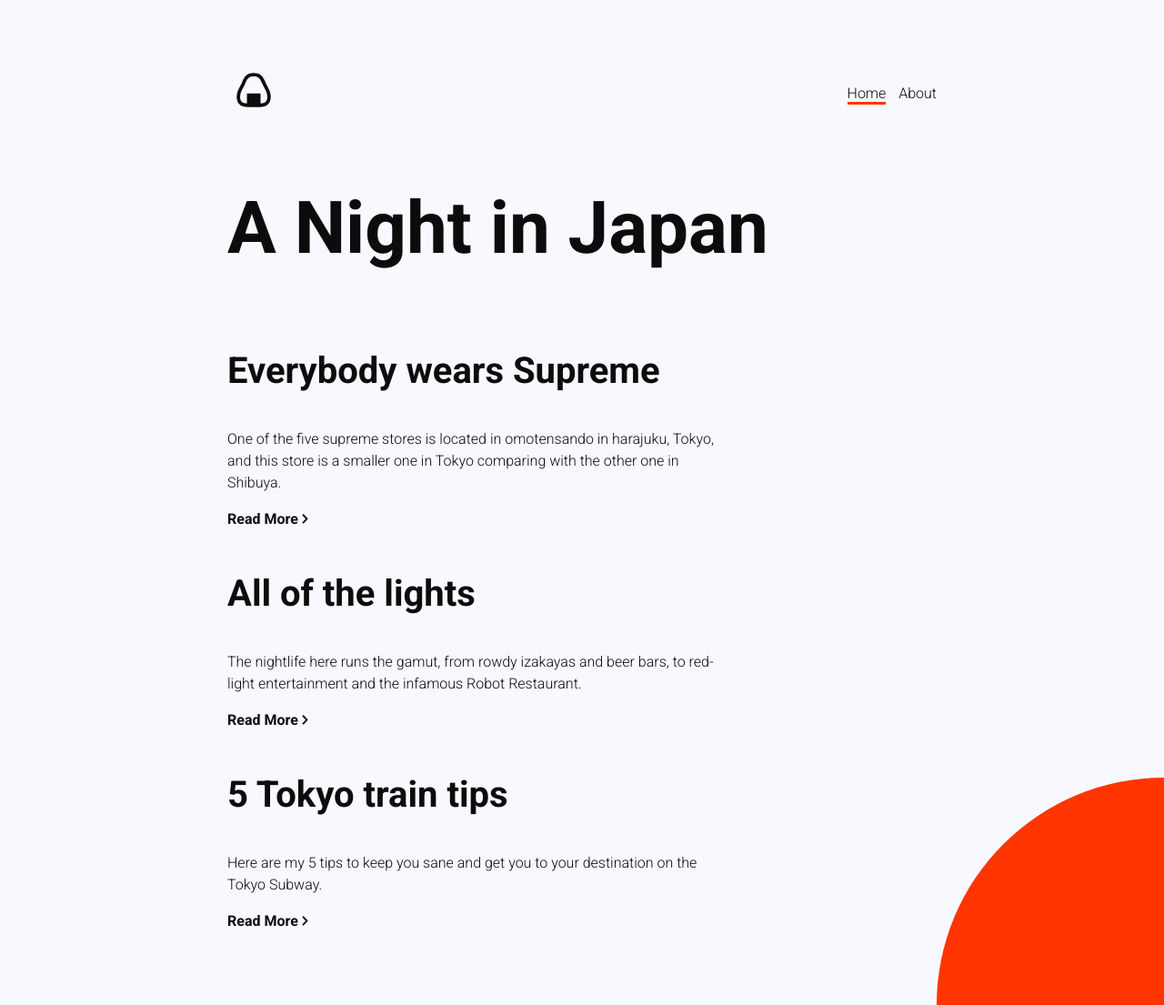
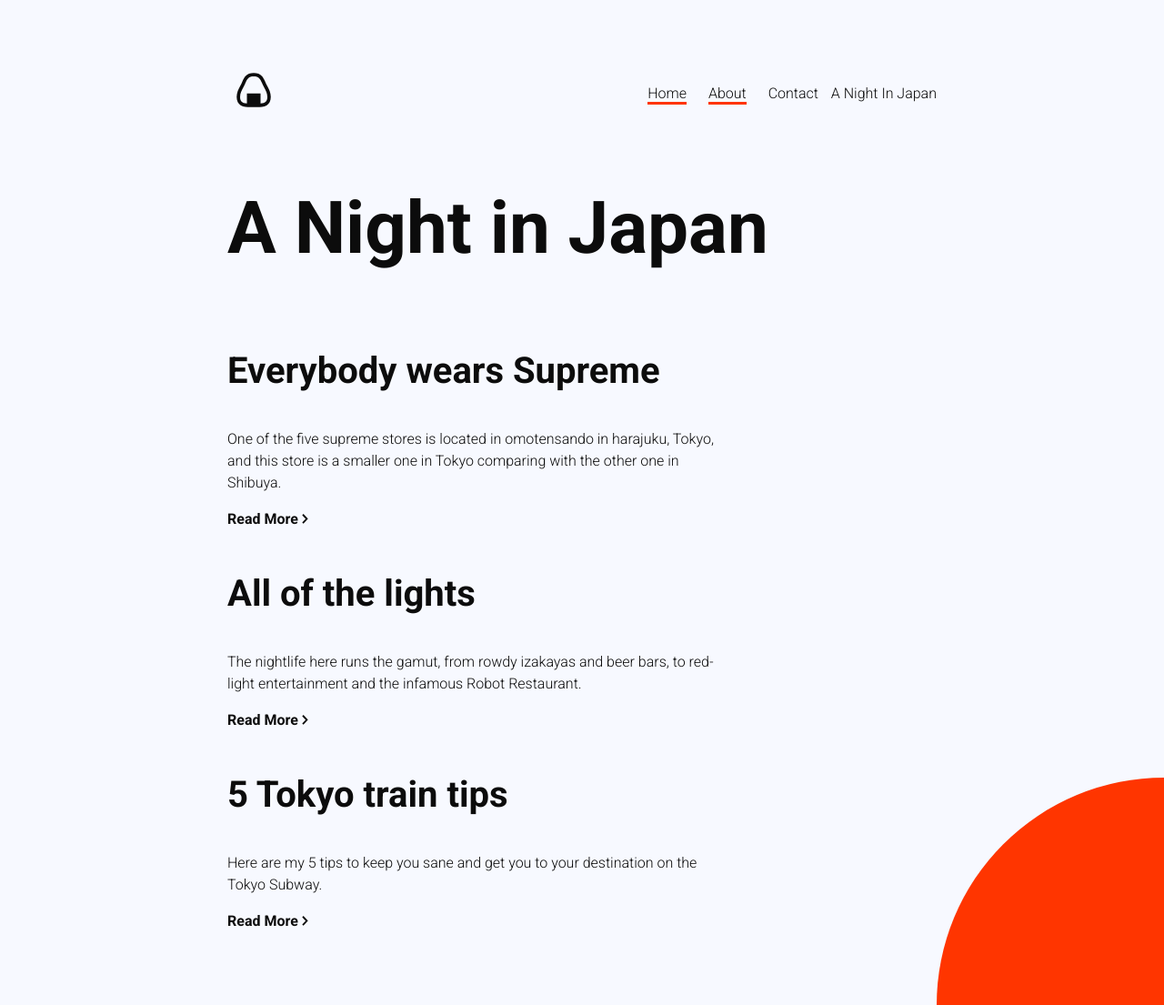
Before and after one commit to allan-mcevoy/anightinjapan, a Jekyll site: the page built from index.html, in a window 1280 px wide and 1105 px high. Shown: the whole window at 91% size. Built offline with Jekyll 4.4.1, drawn with Linux system fonts in a browser that asks for light colours.

Commit message:
updated menu bar

```diff
--- a/_includes/header.html
+++ b/_includes/header.html
@@ -3,7 +3,12 @@
 
     <nav>
         <a href="/" {% if page.url == "/" %} class="selected" {% endif %} >Home</a>
-        <a href="/about/" {% if page.url == "/about/" %} class="selected" {% endif %} >About</a>
+
+      {% for page in site.pages %}
+
+        <a href="{{ page.url }}" {% if page.url == "/about/" %} class="selected" {% endif %} >{{ page.title }}</a>
+
+      {% endfor %}
     </nav>
 
 
```
